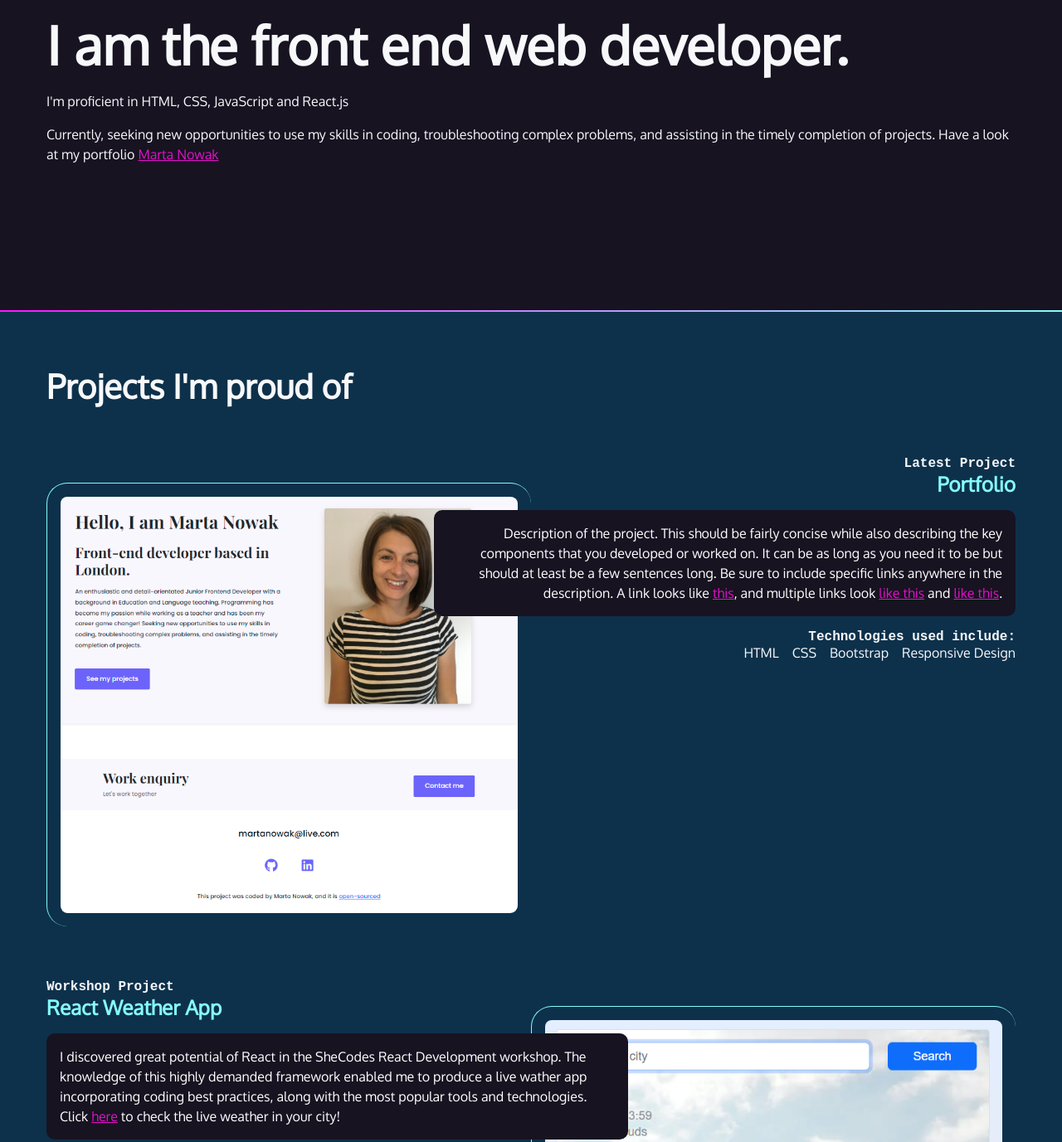
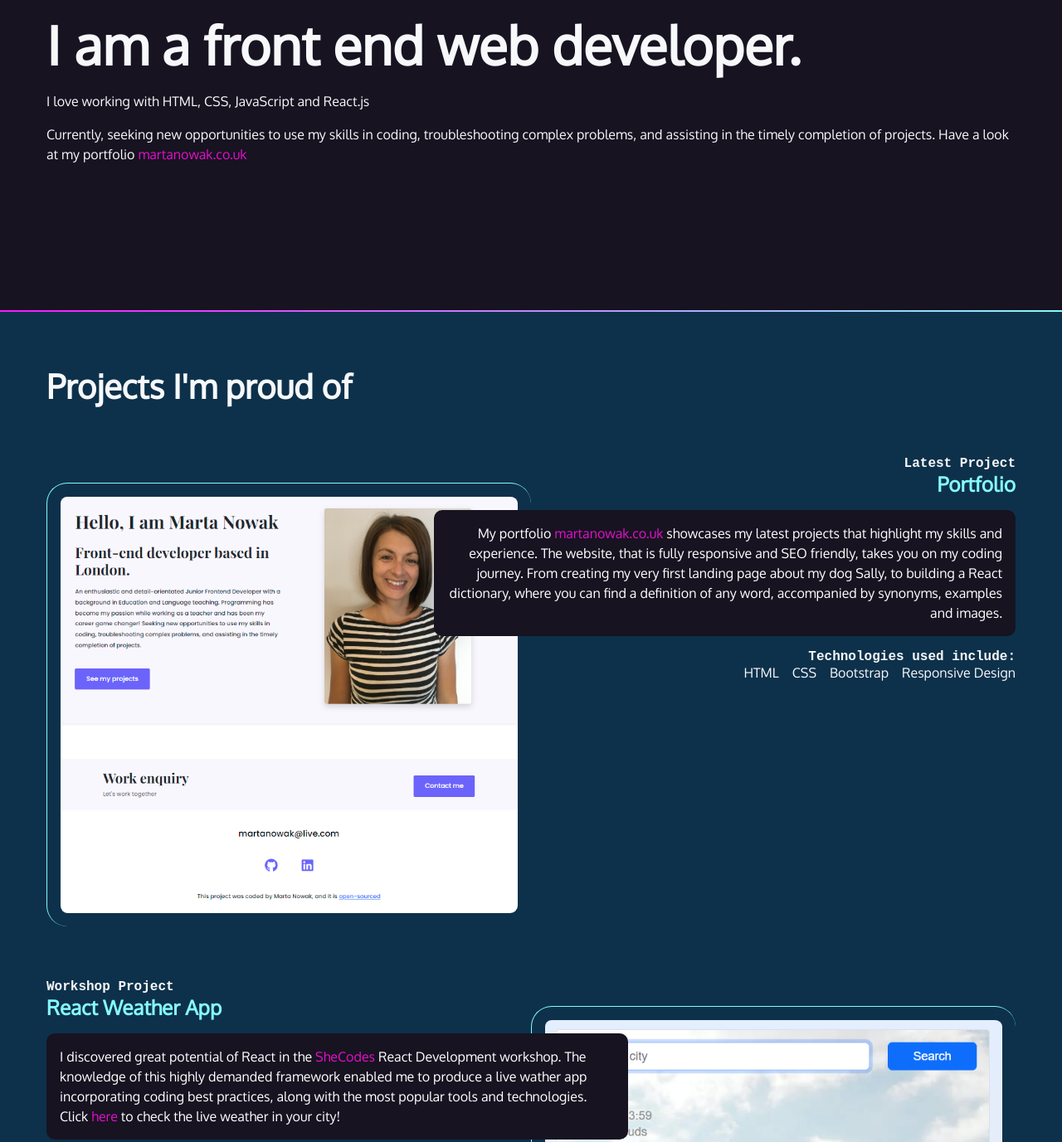
Before and after one commit to martapuszkonowak/portfolio-vanilla, a plain HTML site: page index.html in a window 1280 px wide. Shown: the part 293-1670 px from the top of the page at 83% size. Drawn offline with Linux system fonts and the light colour scheme; a web font is replaced by a local one.

Commit message:
Updated text of my last project

```diff
--- a/css/style.css
+++ b/css/style.css
@@ -36,6 +36,7 @@ h3 {
 }
 a {
   color: var(--magenta);
+  text-decoration: none;
 }
 
 a:hover {
--- a/index.html
+++ b/index.html
@@ -46,15 +46,15 @@
 
     <section id="intro">
       <p class="name">Hi, my name is <span>Marta Nowak.</span></p>
-      <h2>I am the front end web developer.</h2>
+      <h2>I am a front end web developer.</h2>
 
-      <p>I'm proficient in HTML, CSS, JavaScript and React.js</p>
+      <p>I love working with HTML, CSS, JavaScript and React.js</p>
 
       <p>
         Currently, seeking new opportunities to use my skills in coding,
         troubleshooting complex problems, and assisting in the timely completion
         of projects. Have a look at my portfolio
-        <a href="https://martanowak.co.uk" target="_blank">Marta Nowak</a>
+        <a href="https://martanowak.co.uk" target="_blank">martanowak.co.uk</a>
       </p>
     </section>
 
@@ -68,15 +68,16 @@
             <h4>Latest Project</h4>
             <h3>Portfolio</h3>
             <p class="blackbox">
-              Description of the project. This should be fairly concise while
-              also describing the key components that you developed or worked
-              on. It can be as long as you need it to be but should at least be
-              a few sentences long. Be sure to include specific links anywhere
-              in the description. A link looks like
-              <a href="https://frontendmasters.github.io/grid-flexbox-v2/"
-                >this</a
-              >, and multiple links look <a href="#">like this</a> and
-              <a href="#">like this</a>.
+              My portfolio
+              <a href="https://martanowak.co.uk" target="_blank"
+                >martanowak.co.uk</a
+              >
+              showcases my latest projects that highlight my skills and
+              experience. The website, that is fully responsive and SEO
+              friendly, takes you on my coding journey. From creating my very
+              first landing page about my dog Sally, to building a React
+              dictionary, where you can find a definition of any word,
+              accompanied by synonyms, examples and images.
             </p>
             <h4>Technologies used include:</h4>
             <ul>
@@ -93,8 +94,9 @@
             <h4>Workshop Project</h4>
             <h3>React Weather App</h3>
             <p class="blackbox">
-              I discovered great potential of React in the SheCodes React
-              Development workshop. The knowledge of this highly demanded
+              I discovered great potential of React in the
+              <a href="https://www.shecodes.io" target="_blank">SheCodes</a>
+              React Development workshop. The knowledge of this highly demanded
               framework enabled me to produce a live wather app incorporating
               coding best practices, along with the most popular tools and
               technologies. Click
@@ -191,8 +193,10 @@
       <p>
         <small
           >&copy; 2023
-          <a href="https://www.martanowak.co.uk" target="_blank"> Marta Nowak</a
-          >. All rights reserved.</small
+          <a href="https://www.martanowak.co.uk" target="_blank">
+            Marta Nowak</a
+          >
+          All rights reserved.</small
         >
       </p>
     </footer>
```
Also changed, not shown: about.html (+4 -2 lines).
